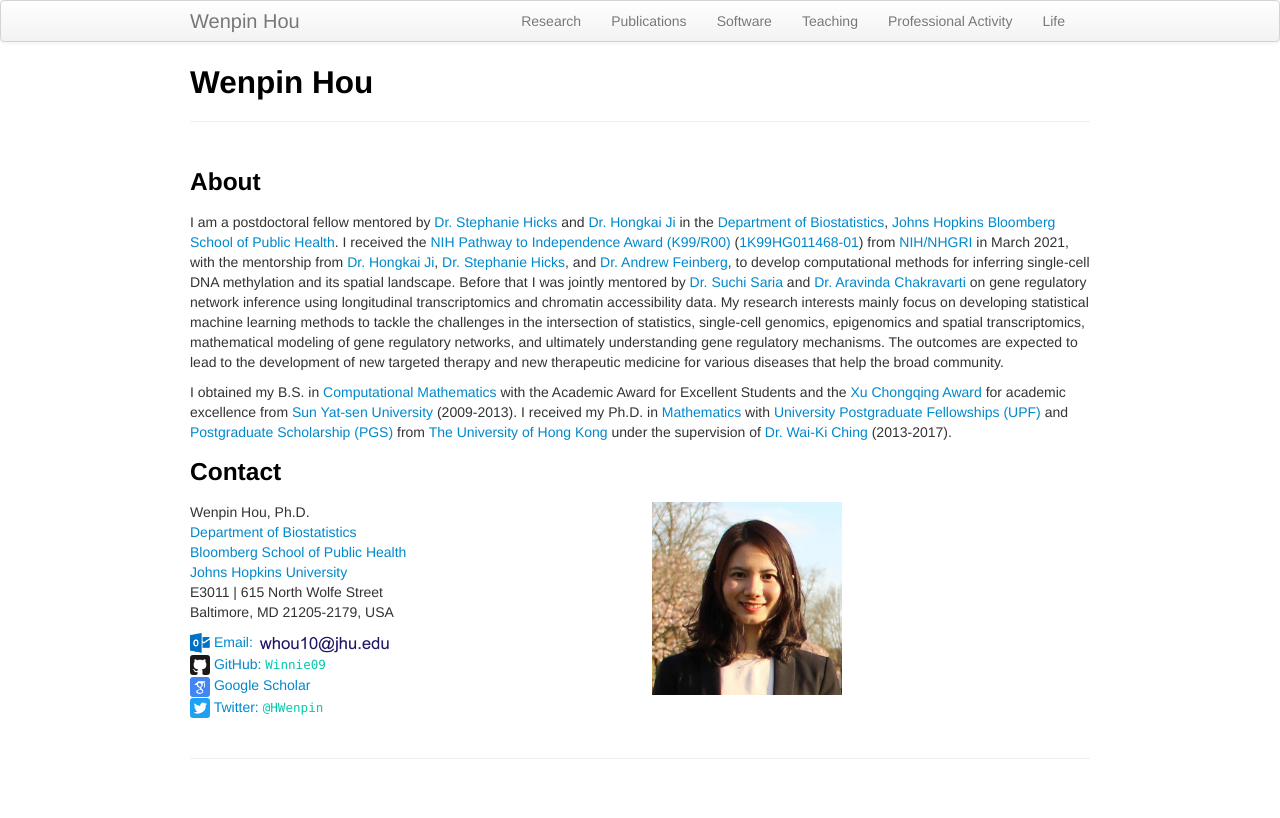
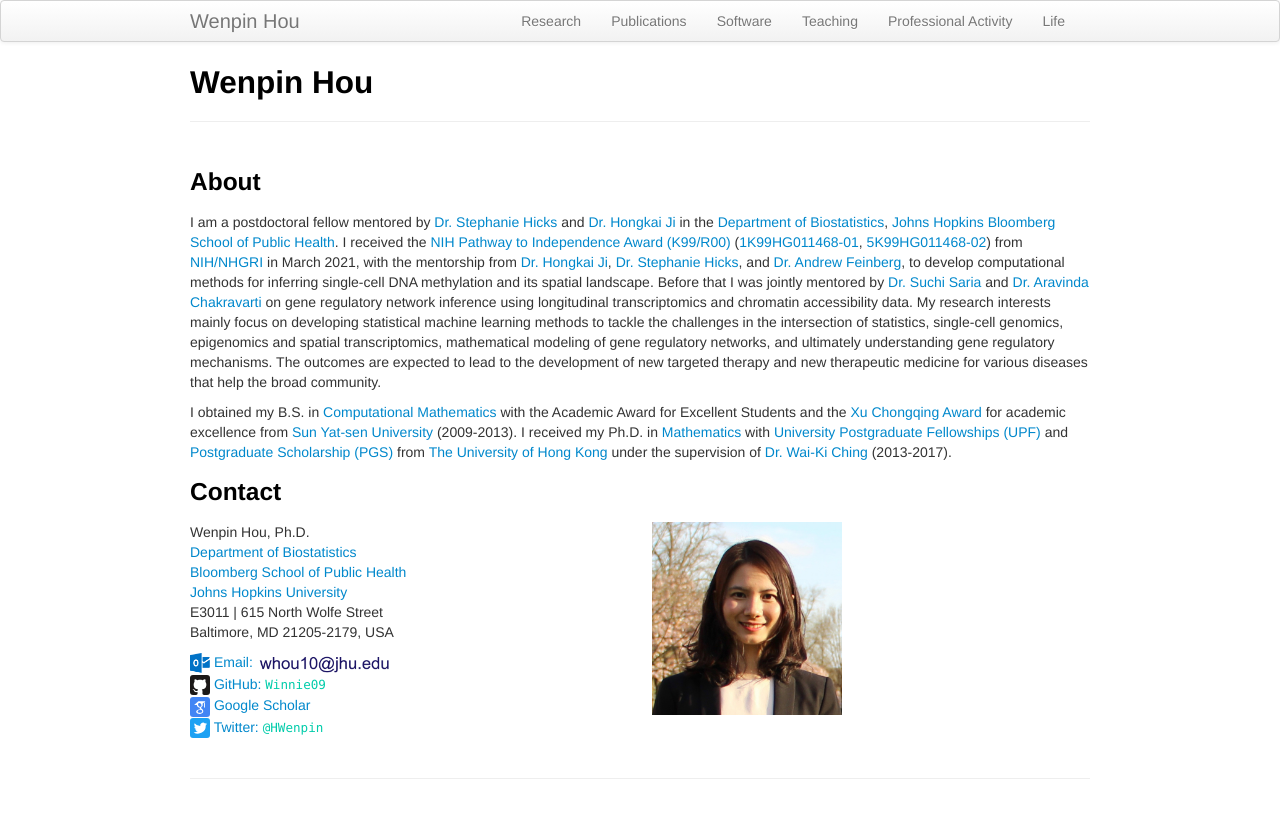
Before and after one commit to Winnie09/Wenpin_Hou, a Jekyll site: the page built from index.md, in a window 1280 px wide. Shown: the top 818 px of the page. Built offline with Jekyll 4.4.1, drawn with Linux system fonts in a browser that asks for light colours.

Commit message:
Update index.md

```diff
--- a/index.md
+++ b/index.md
@@ -7,7 +7,7 @@
 ### About
 
 I am a postdoctoral fellow mentored by [Dr. Stephanie Hicks](https://www.stephaniehicks.com/) and [Dr. Hongkai Ji](http://www.biostat.jhsph.edu/~hji/) in the [Department of Biostatistics](https://www.jhsph.edu/departments/biostatistics/), [Johns Hopkins Bloomberg School of Public Health](https://www.jhsph.edu/).
-I received the [NIH Pathway to Independence Award (K99/R00)](https://grants.nih.gov/grants/guide/pa-files/PA-20-188.html) ([1K99HG011468-01](https://reporter.nih.gov/search/cHJfn5jyOUy-E1JZ1vBQlg/project-details/10104023)) from [NIH/NHGRI](https://www.genome.gov/) in March 2021, with the mentorship from [Dr. Hongkai Ji](http://www.biostat.jhsph.edu/~hji/), [Dr. Stephanie Hicks](https://www.stephaniehicks.com/), and [Dr. Andrew Feinberg](https://www.hopkinsmedicine.org/profiles/details/andrew-feinberg-1), to develop computational methods for inferring single-cell DNA methylation and its spatial landscape.
+I received the [NIH Pathway to Independence Award (K99/R00)](https://grants.nih.gov/grants/guide/pa-files/PA-20-188.html) ([1K99HG011468-01](https://reporter.nih.gov/search/cHJfn5jyOUy-E1JZ1vBQlg/project-details/10104023), [5K99HG011468-02](https://reporter.nih.gov/search/cHJfn5jyOUy-E1JZ1vBQlg/project-details/10378488)) from [NIH/NHGRI](https://www.genome.gov/) in March 2021, with the mentorship from [Dr. Hongkai Ji](http://www.biostat.jhsph.edu/~hji/), [Dr. Stephanie Hicks](https://www.stephaniehicks.com/), and [Dr. Andrew Feinberg](https://www.hopkinsmedicine.org/profiles/details/andrew-feinberg-1), to develop computational methods for inferring single-cell DNA methylation and its spatial landscape.
 Before that I was jointly mentored by [Dr. Suchi Saria](https://suchisaria.jhu.edu/) and [Dr. Aravinda Chakravarti](https://aravindachakravartilab.org/) on gene regulatory network inference using longitudinal transcriptomics and chromatin accessibility data. My research interests mainly focus on developing statistical machine learning methods to tackle the challenges in the intersection of statistics, single-cell genomics, epigenomics and spatial transcriptomics, mathematical modeling of gene regulatory networks, and ultimately understanding gene regulatory mechanisms. The outcomes are expected to lead to the development of new targeted therapy and new therapeutic medicine for various diseases that help the broad community.
 
 I obtained my B.S. in [Computational Mathematics](http://math.sysu.edu.cn/) with the Academic Award for Excellent Students and the [Xu Chongqing
```
